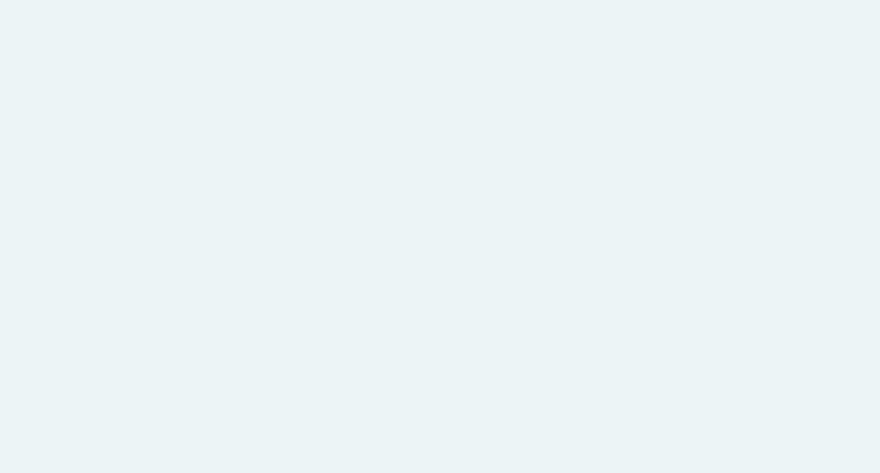
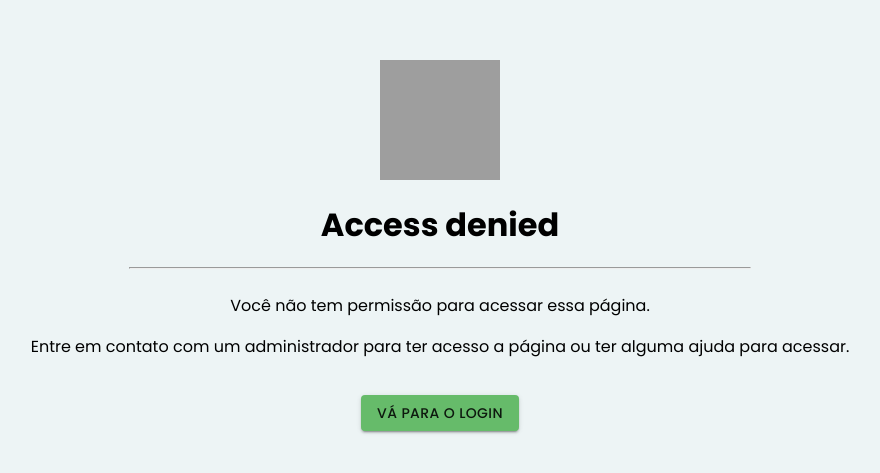
Before and after one commit to brunofaria27/medical-intelligence-webapp, a React (Create React App) app in the folder client/: page /access-denied in a window 1280 px wide. Before the commit this address had no page. Shown: the part 157-630 px from the top of the page, without its empty margins (200-1080 px from the left). Built offline with nearby package versions, Linux system fonts and the light colour scheme; grey boxes are pictures that could not be loaded.

Commit message:
manutenção no login e paginas de interceptação de acesso caso nao esteja logado

```diff
--- a/client/src/components/authentication/Login.tsx
+++ b/client/src/components/authentication/Login.tsx
@@ -33,7 +33,7 @@ export const Login = () => {
       const loginStatus = await authLogin(email.trim(), password);
 
       if (loginStatus) {
-        window.location.href = "/admin"; // TODO: mudar rota de login para pagina de enviar fotos (não criada ainda)
+        window.location.href = "/diagnostic";
         setRequestError(false);
       } else {
         setRequestError(true);
--- /dev/null
+++ b/client/src/components/interceptors/AccessDenied.tsx
@@ -0,0 +1,54 @@
+import { useNavigate } from "react-router-dom";
+
+import { Box, Button, ThemeProvider } from "@mui/material";
+import { darkTheme } from "../style/darkTheme";
+
+export const AccessDenied = () => {
+  const navigate = useNavigate();
+  const imgSrc =
+    "https://images.vexels.com/media/users/3/153827/isolated/preview/050d23fc87215157ef54f2d21e131fa2-icone-de-cadeado-colorido.png";
+
+  return (
+    <ThemeProvider theme={darkTheme}>
+      <Box
+        sx={{
+          display: "flex",
+          flexDirection: "column",
+          alignItems: "center",
+          justifyContent: "center",
+          height: "100vh",
+          margin: "0 20px",
+        }}
+      >
+        <img
+          style={{
+            marginTop: "5px",
+            width: "120px",
+            height: "120px",
+            maxWidth: "30%",
+          }}
+          src={imgSrc}
+          alt="Padlock icon"
+        ></img>
+        <h1 style={{ marginBottom: "10px" }}>Access denied</h1>
+        <hr style={{ width: "50%" }} />
+        <div style={{ textAlign: "center", marginBottom: "20px" }}>
+          <p>Você não tem permissão para acessar essa página.</p>
+          <p>
+            Entre em contato com um administrador para ter acesso a página ou
+            ter alguma ajuda para acessar.
+          </p>
+        </div>
+        <Button
+          variant="contained"
+          color="success"
+          onClick={() => {
+            navigate("/login");
+          }}
+        >
+          Vá para o Login
+        </Button>
+      </Box>
+    </ThemeProvider>
+  );
+};
--- a/client/src/core/App.tsx
+++ b/client/src/core/App.tsx
@@ -1,6 +1,8 @@
 import { Route, Routes } from "react-router-dom";
 import { LoginPage } from "../pages/LoginPage";
 import { SignUpPage } from "../pages/SignUpPage";
+import { ImagePage } from "../pages/ImagePage";
+import { AccessDeniedPage } from "../pages/AccessDeniedPage";
 
 function App() {
   return (
@@ -8,6 +10,10 @@ function App() {
       <Routes>
         <Route path="/login" element={<LoginPage />} />
         <Route path="/sign-up" element={<SignUpPage />} />
+        <Route path="/diagnostic" element={<ImagePage />} />
+
+        {/* Interceptor Section */}
+        <Route path="/access-denied" element={<AccessDeniedPage />} />
       </Routes>
     </>
   );
--- /dev/null
+++ b/client/src/pages/AccessDeniedPage.tsx
@@ -0,0 +1,7 @@
+import { AccessDenied } from "../components/interceptors/AccessDenied";
+
+export const AccessDeniedPage = () => {
+  return (
+    <AccessDenied />
+  );
+};
```
Also changed, not shown: client/src/components/interceptors/LoginInterceptor.tsx (added, +62 -0 lines), client/src/components/interceptors/UserInterceptor.tsx (added, +61 -0 lines), 2 other files (tests, documents, lock files or other folders).
